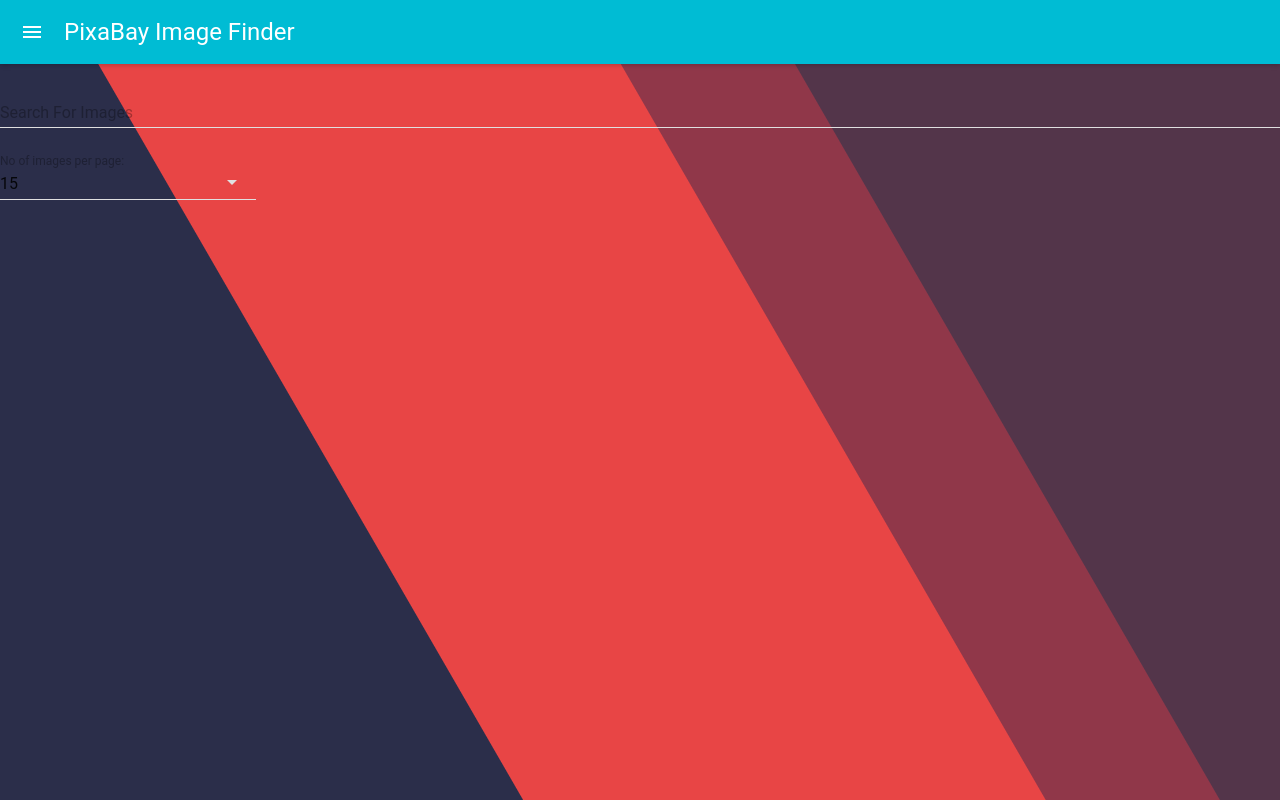
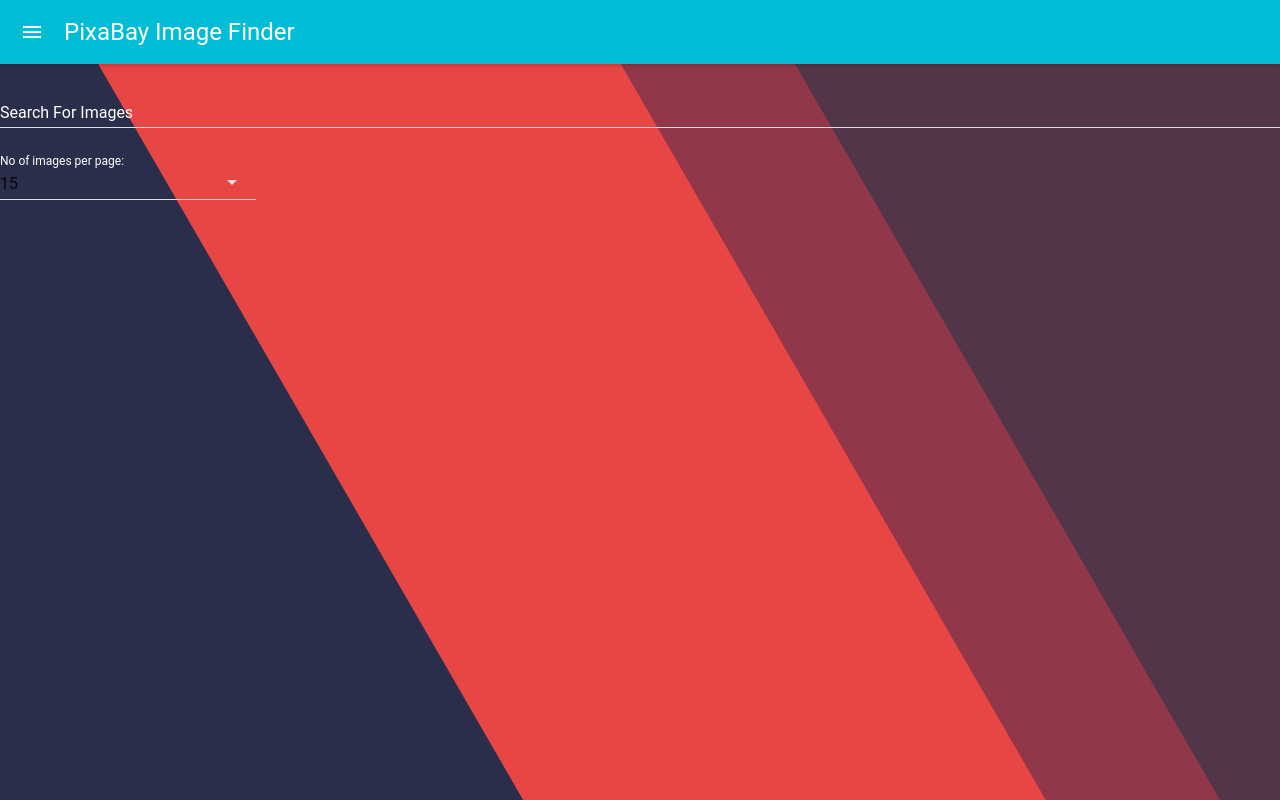
Before and after one commit to kevinjacob2001/Image_Finder_Application, a React (Create React App) app: page / in a window 1280 px wide. Built offline with nearby package versions, Linux system fonts and the light colour scheme.

Commit message:
added a sample background gradient

```diff
--- a/src/Components/Search/Search.jsx
+++ b/src/Components/Search/Search.jsx
@@ -40,6 +40,7 @@ this.setState({images:[]})
       <div >
         <TextField
           name="searchText"
+          floatingLabelStyle={{color: "white" }}
           value={this.state.searchText}
           onChange={this.onTextChange}
           floatingLabelText="Search For Images"
@@ -48,13 +49,13 @@ this.setState({images:[]})
         <br />
         <SelectField
           name="amount"
-
+          floatingLabelStyle={{color: "white" }}
           floatingLabelText="No of images per page:"
 
           value={this.state.amount}
           onChange={this.onAmountChange}
         >
-          <MenuItem value={5} primaryText="5" />
+          <MenuItem value={5}   primaryText="5" />
           <MenuItem value={10} primaryText="10" />
           <MenuItem value={15} primaryText="15" />
           <MenuItem value={30} primaryText="30" />
```
